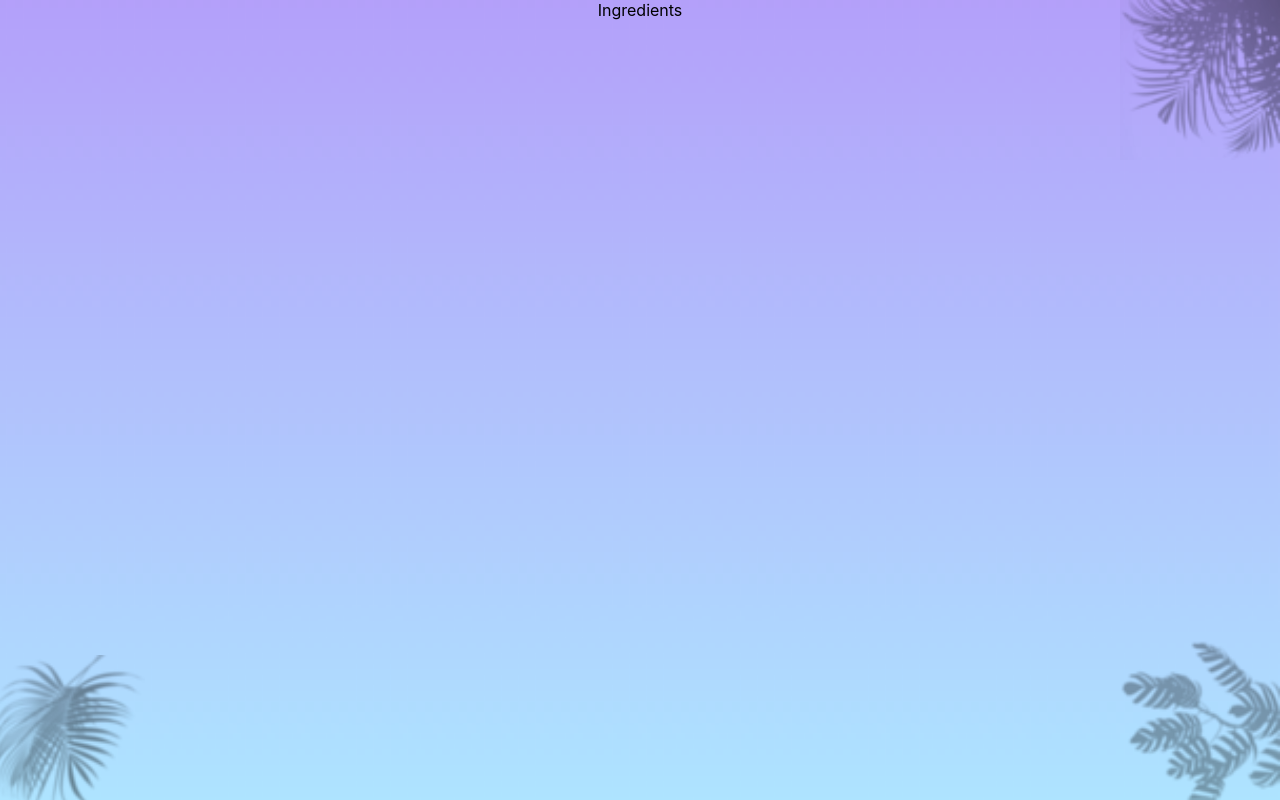
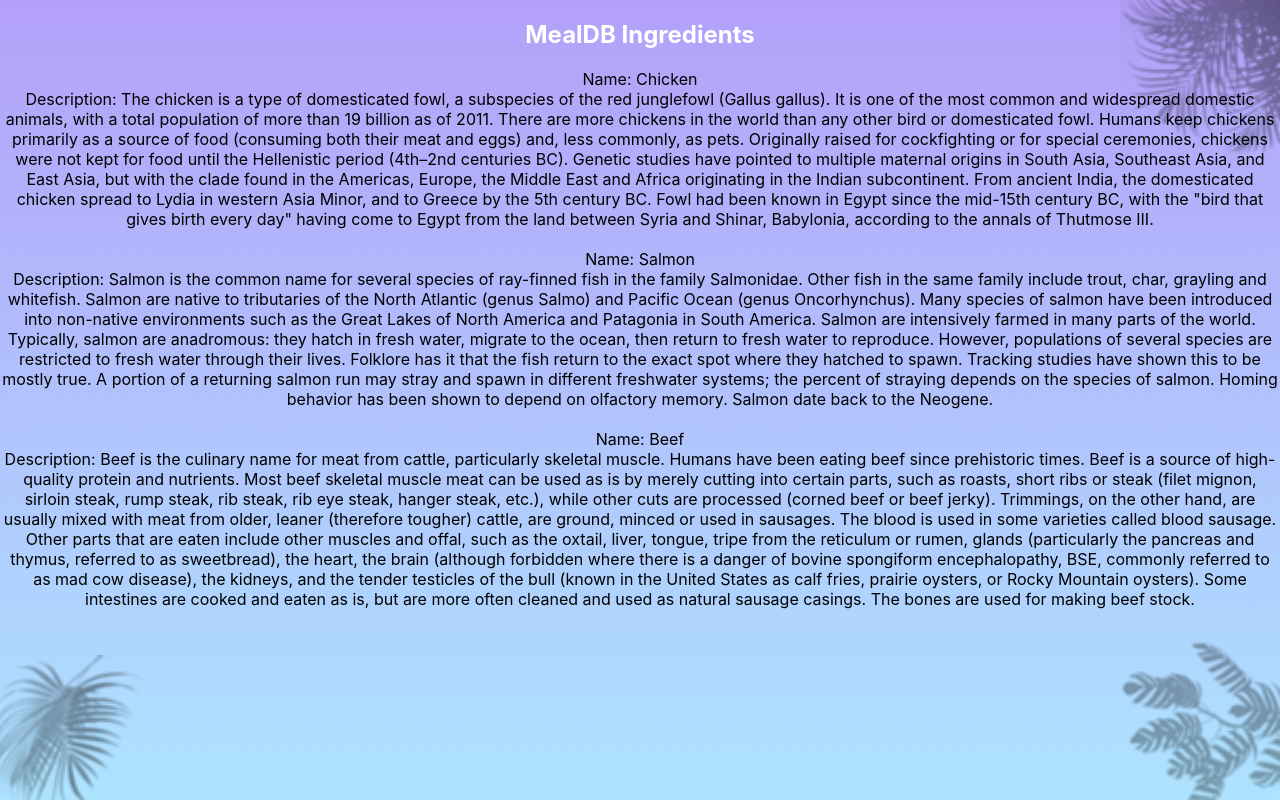
Before and after one commit to Cicada1105/meal-db, a React (Create React App) app in the folder meal-db/: page /Ingredients in a window 1280 px wide. Built offline with nearby package versions, Linux system fonts and the light colour scheme.

Commit message:
Connected ingredients pages to Redux

```diff
--- a/meal-db/src/router/components/ingredients/index.jsx
+++ b/meal-db/src/router/components/ingredients/index.jsx
@@ -1,12 +1,78 @@
-import React, { useEffect } from 'react';
+import React from 'react';
 
-function Ingredients() {
-	useEffect(() => {
-		console.log("Ingredients component mounted...");
-	});
-	return (
-		<div>Ingredients</div>
-	)
+import { connect } from 'react-redux';
+import { getIngredients } from '../../../app_state/action_creators/getActions.jsx';
+
+class Ingredients extends React.Component {
+	constructor(props) {
+		super(props);
+
+		this.state = {
+			ingredients: []
+		}
+	}
+	componentDidMount() {
+		const data = {
+			meals: [
+				{
+			      idIngredient: "1",
+			      strIngredient: "Chicken",
+			      strDescription: "The chicken is a type of domesticated fowl, a subspecies of the red junglefowl (Gallus gallus). It is one of the most common and widespread domestic animals, with a total population of more than 19 billion as of 2011. There are more chickens in the world than any other bird or domesticated fowl. Humans keep chickens primarily as a source of food (consuming both their meat and eggs) and, less commonly, as pets. Originally raised for cockfighting or for special ceremonies, chickens were not kept for food until the Hellenistic period (4th–2nd centuries BC).\r\n\r\nGenetic studies have pointed to multiple maternal origins in South Asia, Southeast Asia, and East Asia, but with the clade found in the Americas, Europe, the Middle East and Africa originating in the Indian subcontinent. From ancient India, the domesticated chicken spread to Lydia in western Asia Minor, and to Greece by the 5th century BC. Fowl had been known in Egypt since the mid-15th century BC, with the \"bird that gives birth every day\" having come to Egypt from the land between Syria and Shinar, Babylonia, according to the annals of Thutmose III."
+			    },
+			    {
+			      idIngredient: "2",
+			      strIngredient: "Salmon",
+			      strDescription: "Salmon is the common name for several species of ray-finned fish in the family Salmonidae. Other fish in the same family include trout, char, grayling and whitefish. Salmon are native to tributaries of the North Atlantic (genus Salmo) and Pacific Ocean (genus Oncorhynchus). Many species of salmon have been introduced into non-native environments such as the Great Lakes of North America and Patagonia in South America. Salmon are intensively farmed in many parts of the world.\r\n\r\nTypically, salmon are anadromous: they hatch in fresh water, migrate to the ocean, then return to fresh water to reproduce. However, populations of several species are restricted to fresh water through their lives. Folklore has it that the fish return to the exact spot where they hatched to spawn. Tracking studies have shown this to be mostly true. A portion of a returning salmon run may stray and spawn in different freshwater systems; the percent of straying depends on the species of salmon. Homing behavior has been shown to depend on olfactory memory. Salmon date back to the Neogene."
+			    },
+			    {
+			      idIngredient: "3",
+			      strIngredient: "Beef",
+			      strDescription: "Beef is the culinary name for meat from cattle, particularly skeletal muscle. Humans have been eating beef since prehistoric times. Beef is a source of high-quality protein and nutrients.\r\n\r\nMost beef skeletal muscle meat can be used as is by merely cutting into certain parts, such as roasts, short ribs or steak (filet mignon, sirloin steak, rump steak, rib steak, rib eye steak, hanger steak, etc.), while other cuts are processed (corned beef or beef jerky). Trimmings, on the other hand, are usually mixed with meat from older, leaner (therefore tougher) cattle, are ground, minced or used in sausages. The blood is used in some varieties called blood sausage. Other parts that are eaten include other muscles and offal, such as the oxtail, liver, tongue, tripe from the reticulum or rumen, glands (particularly the pancreas and thymus, referred to as sweetbread), the heart, the brain (although forbidden where there is a danger of bovine spongiform encephalopathy, BSE, commonly referred to as mad cow disease), the kidneys, and the tender testicles of the bull (known in the United States as calf fries, prairie oysters, or Rocky Mountain oysters). Some intestines are cooked and eaten as is, but are more often cleaned and used as natural sausage casings. The bones are used for making beef stock."
+			    }
+			]
+		}
+		this.props.getIngredients(data);
+	}
+	componentDidUpdate(prevProps, prevState) {
+		if (prevState["ingredients"].length === 0) {
+			this.setState(function() {
+				return {
+					ingredients: [...this.props.meals]
+				}
+			})
+		}
+	}
+	render() {
+		return (
+			<React.Fragment>
+				<h2>MealDB Ingredients</h2>
+				{
+					this.state.ingredients.map(meal =>
+						<div key={meal.idIngredient}>
+							<label htmlFor="meal">Name: </label>
+							<span name="meal">
+								{ meal.strIngredient }
+							</span><br />
+
+							<label htmlFor="description">Description: </label>
+							<span name="description">
+								{ meal.strDescription }
+							</span><br /><br />
+						</div>
+					)
+				}
+			</React.Fragment>
+		);
+	}
 }
 
-export { Ingredients }
+const mapStateToProps = state => {
+	return {
+		meals: [...state.mealsReducer]
+	}
+}
+
+export default connect(
+	mapStateToProps,
+	{ getIngredients }
+)(Ingredients);
--- a/meal-db/src/router/components/ingredients/ingredient/index.jsx
+++ b/meal-db/src/router/components/ingredients/ingredient/index.jsx
@@ -1,16 +1,89 @@
-import React, { useEffect } from 'react';
-import { useParams } from 'react-router-dom';
+import React from 'react';
 
-function Ingredient() {
-	const { ingredientID } = useParams();
+import { connect } from 'react-redux';
+import { filterIngredient } from '../../../../app_state/action_creators/filterActions.jsx';
 
-	useEffect(() => {
-		console.log("Ingredient component ");
-	});
+class Ingredient extends React.Component {
+	constructor(props) {
+		super(props);
+		this.state = {
+			ingredientID: props.match.params.ingredientID,
+			meals: []
+		}
+	}
+	componentDidMount() {
+		const data = {
+			meals: [
+				{
+			      strMeal: "Chick-Fil-A Sandwich",
+			      strMealThumb: "https://www.themealdb.com/images/media/meals/sbx7n71587673021.jpg",
+			      idMeal: 53016
+    			},
+			    {
+			      strMeal: "Chicken Couscous",
+			      strMealThumb: "https://www.themealdb.com/images/media/meals/qxytrx1511304021.jpg",
+			      idMeal: 52850
+			    },
+			    {
+			      strMeal: "Chicken Fajita Mac and Cheese",
+			      strMealThumb: "https://www.themealdb.com/images/media/meals/qrqywr1503066605.jpg",
+			      idMeal: 52818
+			    },
+			    {
+			      strMeal: "Chicken Ham and Leek Pie",
+			      strMealThumb: "https://www.themealdb.com/images/media/meals/xrrtss1511555269.jpg",
+			      idMeal: 52875
+			    }
+			]
+		}
+		this.props.filterIngredient(data);
+	}
+	componentDidUpdate(prevProps,prevState) {
+		if (prevState.meals.length === 0) {
+			this.setState(function() {
+				return {
+					meals: [...this.props.meals]
+				}
+			})
+		}
+	}
+	render() {
+		return(
+			<React.Fragment>
+				<h2>Filter by IngredientID</h2>
 
-	return(
-		<div>{ ingredientID }</div>
-	)
+				{
+					this.state.meals.map((meal,id) =>
+						<div key={id}>
+							<label htmlFor="meal">Meal: </label>
+							<span name="meal">
+								{ meal["strMeal"] }
+							</span><br />
+
+							<label htmlFor="meal">Thumbnail: </label>
+							<span name="meal">
+								{ meal["strMealThumb"] }
+							</span><br />
+
+							<label htmlFor="meal">ID: </label>
+							<span name="meal">
+								{ meal["idMeal"] }
+							</span><br /><br />
+						</div>
+					)
+				}
+			</React.Fragment>
+		)
+	}
 }
 
-export { Ingredient }
+const mapStateToProps = state => {
+	return {
+		meals: [...state.mealsReducer]
+	}
+}
+
+export default connect(
+	mapStateToProps,
+	{ filterIngredient }
+)(Ingredient)
--- a/meal-db/src/router/components/ingredients/router.jsx
+++ b/meal-db/src/router/components/ingredients/router.jsx
@@ -2,14 +2,14 @@
 import { Switch, Route } from 'react-router-dom';
 
 // Components
-import { Ingredients } from './index.jsx';
-import { Ingredient } from './ingredient/index.jsx';
+import Ingredients from './index.jsx';
+import Ingredient from './ingredient/index.jsx';
 
 function IngredientsRouter() {
 	return (
 		<Switch>
 			<Route exact path="/Ingredients" render={() => <Ingredients /> } />
-			<Route path="/Ingredients/:ingredientID" render={() => <Ingredient /> } />
+			<Route path="/Ingredients/:ingredientID" component={Ingredient} />
 		</Switch>
 	)
 }
--- a/meal-db/src/router/components/meals/index.jsx
+++ b/meal-db/src/router/components/meals/index.jsx
@@ -1,7 +1,7 @@
 import React from 'react';
 
 import { connect } from 'react-redux';
-import { filterID } from '../../../app_state/action_creators/filterActions';
+import { filterID } from '../../../app_state/action_creators/filterActions.jsx';
 
 class Meal extends React.Component {
 	constructor(props) {
--- a/meal-db/src/router/components/meals/random_meal/index.jsx
+++ b/meal-db/src/router/components/meals/random_meal/index.jsx
@@ -33,8 +33,6 @@
 				meal: this.props.meal
 			}));
 		}
-
-		return true;
 	}
 	render() {
 		return(
```
